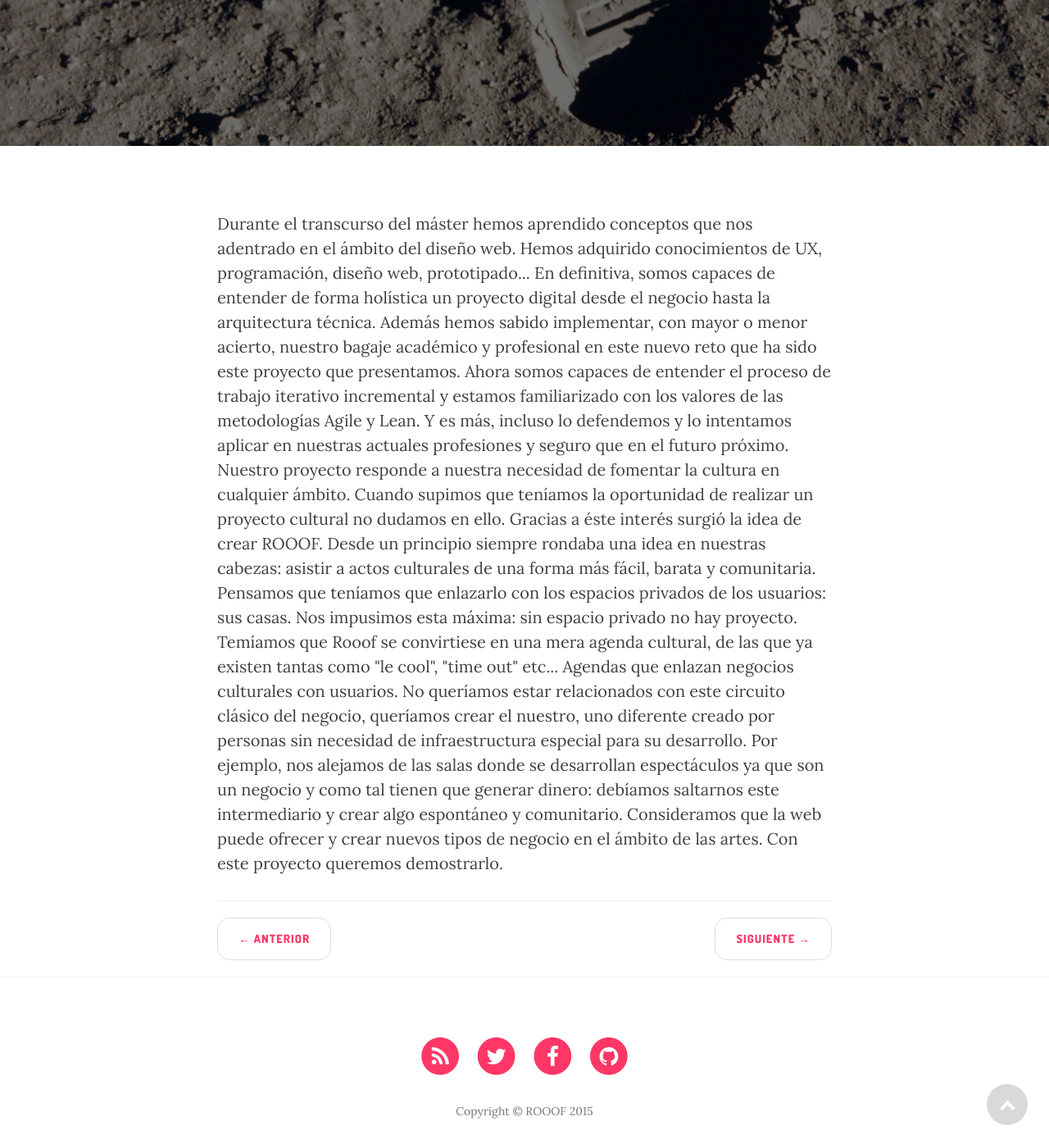
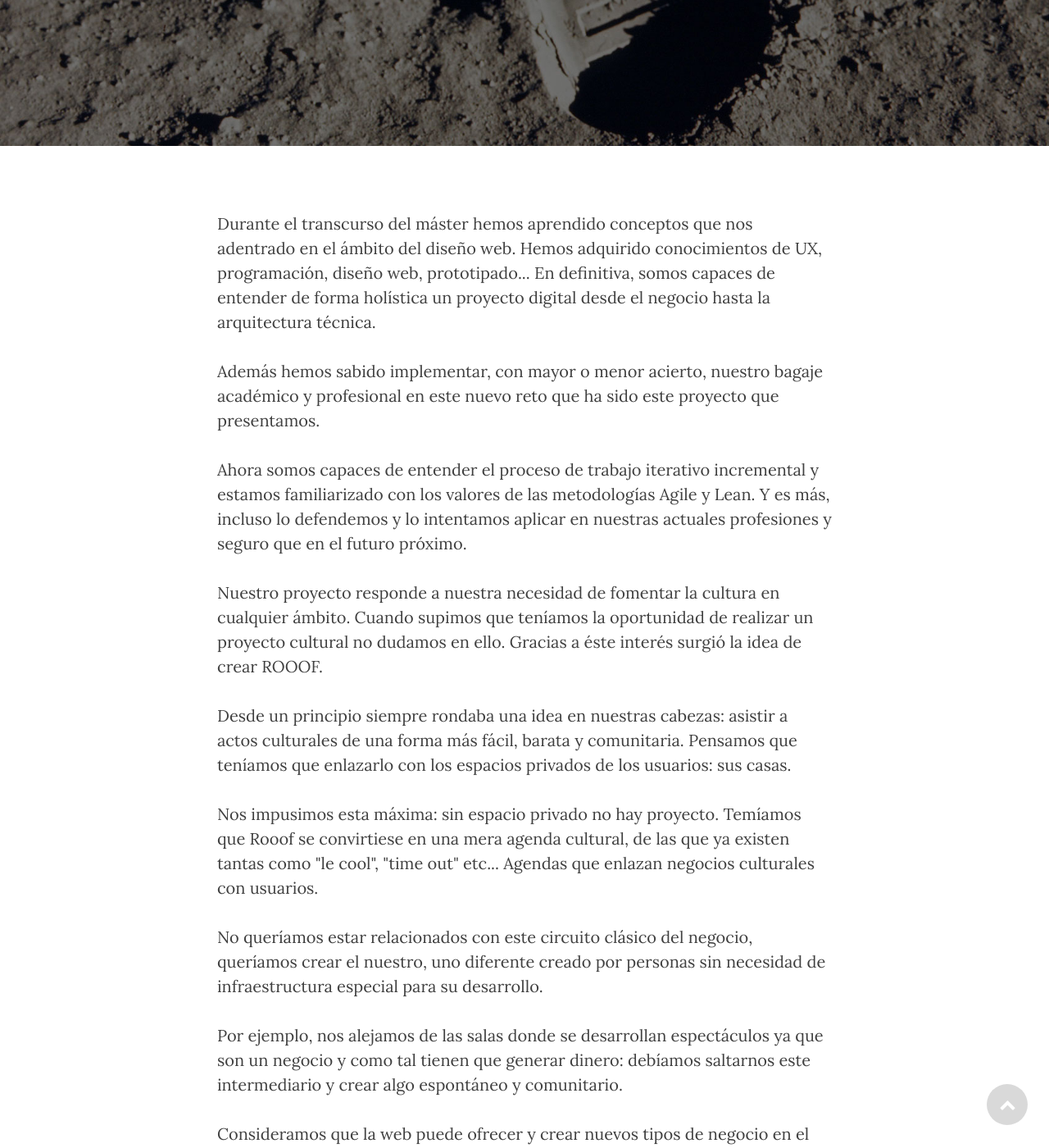
Before and after one commit to Rooof-Project/memoria, a Jekyll site: the page built from _posts/2015-04-19-explicacion-del-proyecto.markdown, in a window 1280 px wide and 1400 px high, scrolled down 276 px. Shown: the whole window at 82% size. Built offline with Jekyll 4.4.1, drawn with Linux system fonts in a browser that asks for light colours; nearby versions of some CDN libraries; some of the changed text lies outside the part shown.

Commit message:
Cambie el titulo y le copie el contenido

```diff
--- a/_posts/2015-04-19-explicacion-del-proyecto.markdown
+++ b/_posts/2015-04-19-explicacion-del-proyecto.markdown
@@ -6,20 +6,21 @@ subtitle: Subtítulo.
 published: true
 ---
 
-<p> Durante el transcurso del máster hemos aprendido conceptos que nos adentrado en el ámbito del diseño web. Hemos adquirido conocimientos de UX, programación, diseño web, prototipado... En definitiva, somos capaces de entender de forma holística un proyecto digital desde el negocio hasta la arquitectura técnica.
+<p> Durante el transcurso del máster hemos aprendido conceptos que nos adentrado en el ámbito del diseño web. Hemos adquirido conocimientos de UX, programación, diseño web, prototipado... En definitiva, somos capaces de entender de forma holística un proyecto digital desde el negocio hasta la arquitectura técnica.</p>
 
-Además hemos sabido implementar, con mayor o menor acierto, nuestro bagaje académico y profesional en este nuevo reto que ha sido este proyecto que presentamos.
+<p>Además hemos sabido implementar, con mayor o menor acierto, nuestro bagaje académico y profesional en este nuevo reto que ha sido este proyecto que presentamos.</p>
 
-Ahora somos capaces de entender el proceso de trabajo iterativo incremental y estamos familiarizado con los valores de las metodologías Agile y Lean. Y es más, incluso lo defendemos y lo intentamos aplicar en nuestras actuales profesiones y seguro que en el futuro próximo.
+<p>Ahora somos capaces de entender el proceso de trabajo iterativo incremental y estamos familiarizado con los valores de las metodologías Agile y Lean. Y es más, incluso lo defendemos y lo intentamos aplicar en nuestras actuales profesiones y seguro que en el futuro próximo.</p>
 
-Nuestro proyecto responde a nuestra necesidad de fomentar la cultura en cualquier ámbito. Cuando supimos que teníamos la oportunidad de realizar un proyecto cultural no dudamos en ello. Gracias a éste interés surgió la idea de crear ROOOF.
+<p>Nuestro proyecto responde a nuestra necesidad de fomentar la cultura en cualquier ámbito. Cuando supimos que teníamos la oportunidad de realizar un proyecto cultural no dudamos en ello. Gracias a éste interés surgió la idea de crear ROOOF.</p>
 
-Desde un principio siempre rondaba una idea en nuestras cabezas: asistir a actos culturales de una forma más fácil, barata y comunitaria. Pensamos que teníamos que enlazarlo con los espacios privados de los usuarios: sus casas.
+<p>Desde un principio siempre rondaba una idea en nuestras cabezas: asistir a actos culturales de una forma más fácil, barata y comunitaria. Pensamos que teníamos que enlazarlo con los espacios privados de los usuarios: sus casas.</p>
 
-Nos impusimos esta máxima: sin espacio privado no hay proyecto. Temíamos que Rooof se convirtiese en una mera agenda cultural, de las que ya existen tantas como "le cool", "time out" etc... Agendas que enlazan negocios culturales con usuarios.
-No queríamos estar relacionados con este circuito clásico del negocio, queríamos crear el nuestro, uno diferente creado por personas sin necesidad de infraestructura especial para su desarrollo.
+<p>Nos impusimos esta máxima: sin espacio privado no hay proyecto. Temíamos que Rooof se convirtiese en una mera agenda cultural, de las que ya existen tantas como "le cool", "time out" etc... Agendas que enlazan negocios culturales con usuarios.</p>
 
-Por ejemplo, nos alejamos de las salas donde se desarrollan espectáculos ya que son un negocio y como tal tienen que generar dinero: debíamos saltarnos este intermediario y crear algo espontáneo y comunitario.
+<p>No queríamos estar relacionados con este circuito clásico del negocio, queríamos crear el nuestro, uno diferente creado por personas sin necesidad de infraestructura especial para su desarrollo.</p>
 
-Consideramos que la web puede ofrecer y crear nuevos tipos de negocio en el ámbito de las artes. Con este proyecto queremos demostrarlo.
+<p>Por ejemplo, nos alejamos de las salas donde se desarrollan espectáculos ya que son un negocio y como tal tienen que generar dinero: debíamos saltarnos este intermediario y crear algo espontáneo y comunitario.</p>
+
+<p>Consideramos que la web puede ofrecer y crear nuevos tipos de negocio en el ámbito de las artes. Con este proyecto queremos demostrarlo.
 </p>
```
